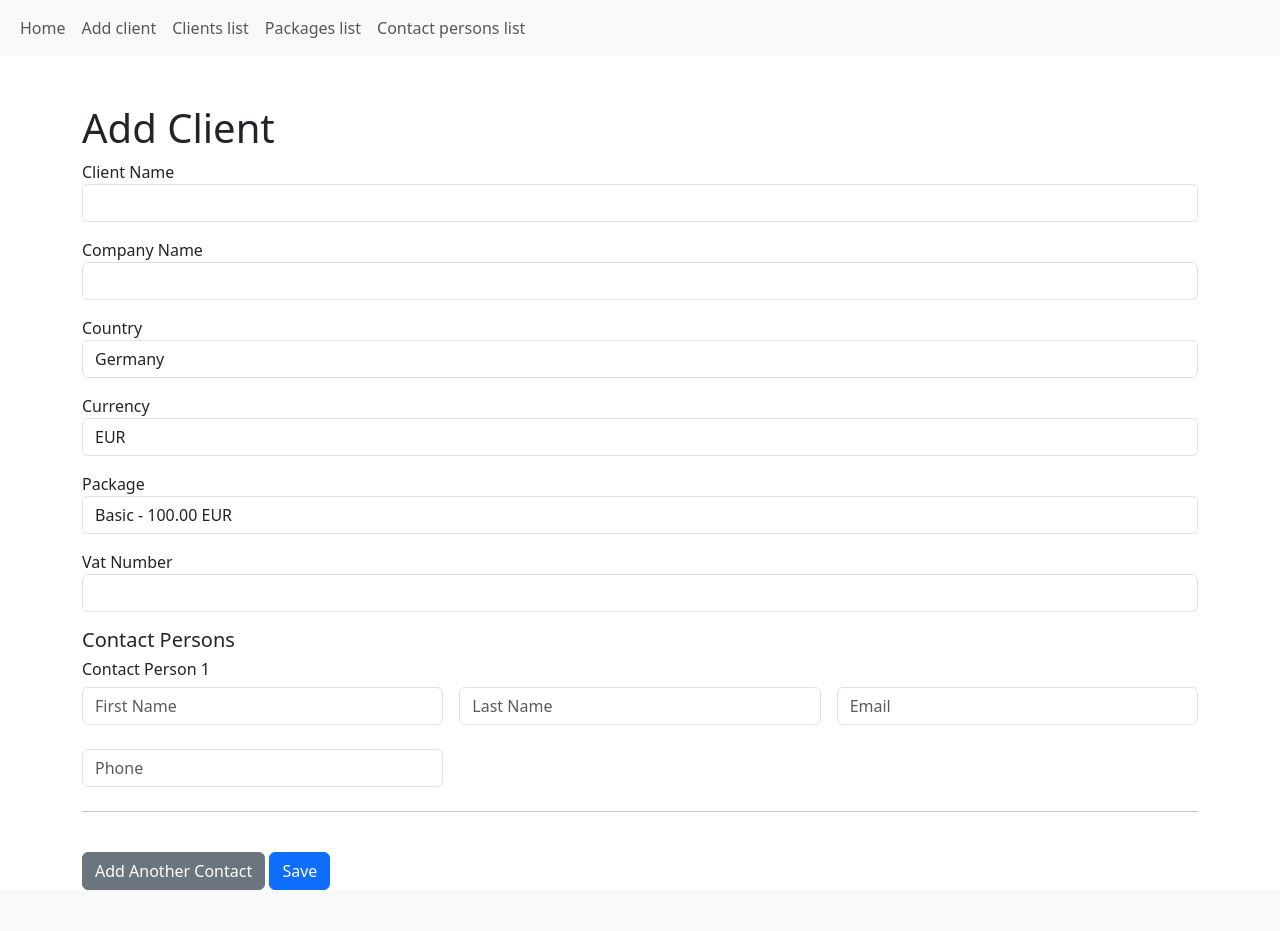
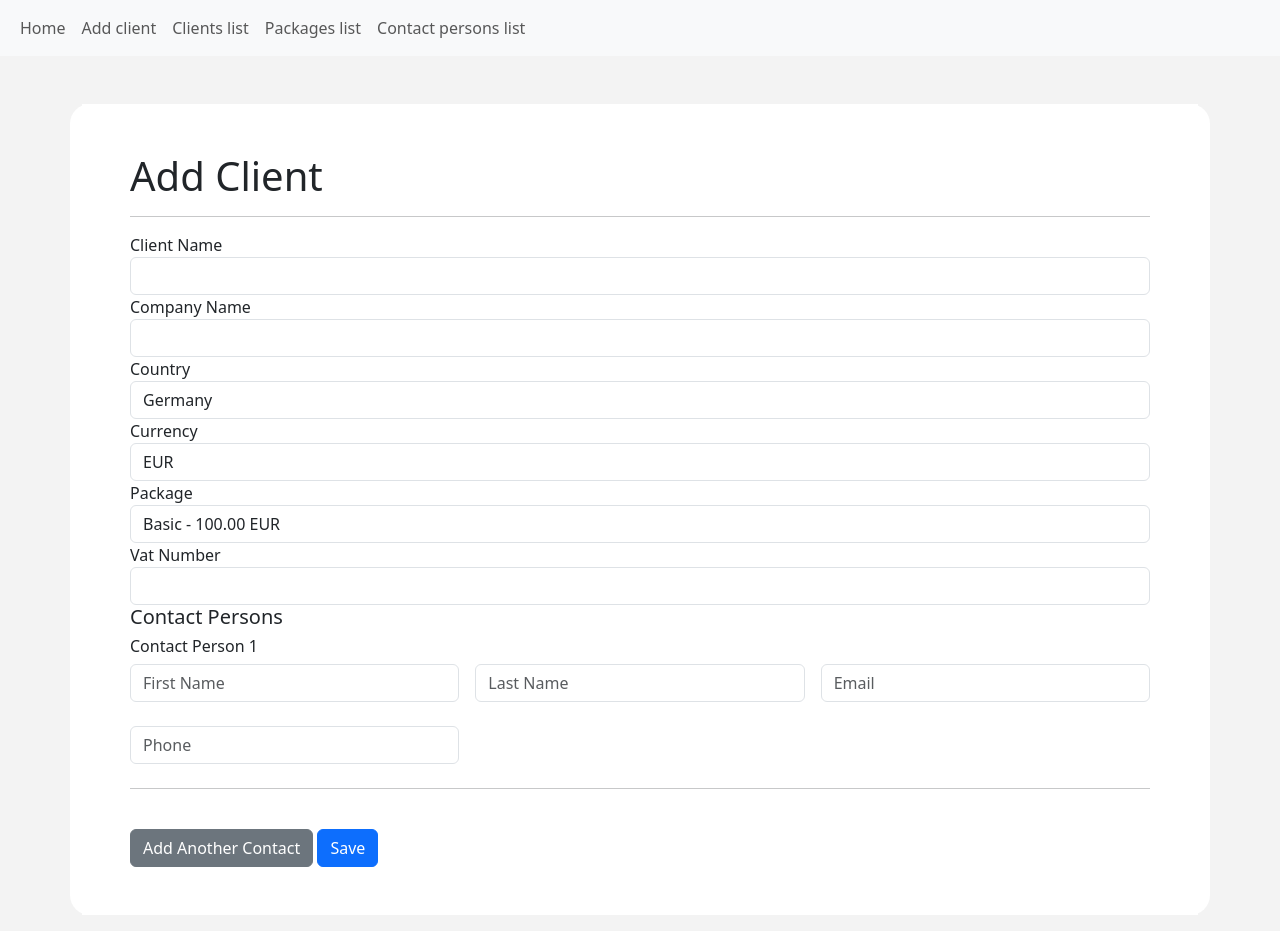
Before and after one commit to lukmak0394/agency_app, a PHP site: page /agency_app/client-form.php in a window 1280 px wide. Before the commit the page ends 890 px from the top, so only its background shows below. Run offline with PHP 8.4, Linux system fonts and the light colour scheme; data comes from the database, SQL or seed files in the repository; data that the repository does not hold is empty; some libraries are stand-ins or nearby versions.

Commit message:
tyling + app url

```diff
--- a/client-form.php
+++ b/client-form.php
@@ -1,35 +1,37 @@
 <?php require_once("./configs/globalconst.php"); ?>
-<?php require_once(SYSROOT.'app.php'); ?>
-<?php require(DOCROOT."layout".DS."header.php"); ?>
+<?php require_once(SYSROOT . 'app.php'); ?>
+<?php require(DOCROOT . "layout" . DS . "header.php"); ?>
 
 <div class="container mt-5">
-    <div class="row">
-        <div class="col-md-12">
+    <div class="row mb-3">
+        <div class="col-12 bg-white border-rounded-20">
+            <div class="px-5 py-5 bg-white">
                 <h1>Add Client</h1>
+                <hr>
                 <div id="response-message"></div>
                 <form action="<?php echo APP_URL; ?>actions/client_add.php" id="add-client-form" method="post">
-                <div class="form-group mb-3">
+                    <div class="form-group d-flex flex-column">
                         <label for="client_name">Client Name</label>
                         <input type="text" class="form-control" id="client_name" name="client_name" required>
                     </div>
-                <div class="form-group mb-3">
+                    <div class="form-group d-flex flex-column">
                         <label for="company_name">Company Name</label>
                         <input type="text" class="form-control" id="company_name" name="company_name" required>
                     </div>
-                <div class="form-group mb-3">
+                    <div class="form-group d-flex flex-column">
                         <label for="country">Country</label>
                         <?php $countries = App::getConf('countries'); ?>
                         <select class="form-control" id="country" name="country" required>
-                        <?php foreach($countries as $k => $v) { ?>
+                            <?php foreach ($countries as $k => $v) { ?>
                                 <option value="<?php echo $k; ?>"><?php echo $v; ?></option>
                             <?php } ?>
                         </select>
                     </div>
-                <div class="form-group mb-3">
+                    <div class="form-group d-flex flex-column">
                         <label for="currency">Currency</label>
                         <?php $currencies = App::getConf('currencies'); ?>
                         <select class="form-control" id="currency" name="currency" required>
-                        <?php foreach($currencies as $k => $v) { ?>
+                            <?php foreach ($currencies as $k => $v) { ?>
                                 <option value="<?php echo $k; ?>"><?php echo $v; ?></option>
                             <?php } ?>
                         </select>
@@ -39,17 +41,17 @@
                     $packages = Package::getPackages();
                     $currencies = App::getConf('currencies');
                     ?>
-                <?php if($packages) { ?>
-                    <div class="form-group mb-3">
+                    <?php if ($packages) { ?>
+                        <div class="form-group d-flex flex-column">
                             <label for="package">Package</label>
                             <select class="form-control" id="package" name="package" required>
-                            <?php foreach($packages as $package) { ?>
+                                <?php foreach ($packages as $package) { ?>
                                     <option value="<?php echo $package['id']; ?>"><?php echo $package['name'] . " - " . $package['price'] . ' ' . $currencies[$package['currency']]; ?></option>
                                 <?php } ?>
                             </select>
                         </div>
                     <?php } ?>
-                <div class="form-group mb-3">
+                    <div class="form-group d-flex flex-column">
                         <label for="vat_number">Vat Number</label>
                         <input type="text" class="form-control" id="vat_number" name="vat_number" required>
                     </div>
@@ -82,15 +84,17 @@
                     <input type="submit" class="btn btn-primary mt-3" value="Save">
                 </form>
             </div>
+
+        </div>
     </div>
 </div>
 
 <!-- Add Dynamic Contact Person Fields -->
 <script>
-    document.addEventListener('DOMContentLoaded', function () {
+    document.addEventListener('DOMContentLoaded', function() {
         let contactPersonIndex = 1;
 
-        document.getElementById('add-contact-person').addEventListener('click', function () {
+        document.getElementById('add-contact-person').addEventListener('click', function() {
             if (contactPersonIndex >= 3) {
                 // Show alert in modal
                 showAlertModal('You can only add up to 3 contact persons.');
@@ -149,10 +153,10 @@
         modal.show();
 
         // Remove modal after it has been closed
-        document.getElementById('alertModal').addEventListener('hidden.bs.modal', function () {
+        document.getElementById('alertModal').addEventListener('hidden.bs.modal', function() {
             this.remove();
         });
     }
 </script>
 
-<?php require(DOCROOT."layout".DS."footer.php"); ?>
+<?php require(DOCROOT . "layout" . DS . "footer.php"); ?>
--- a/configs/db_conf.php
+++ b/configs/db_conf.php
@@ -5,7 +5,7 @@ $db_params = [
     'host' => 'localhost',
     'user' => 'root',
     'pwd' => '',
-    'db' => 'lmdev_agency',
+    'db' => 'agency',
 ];
 
 define("DB_PARAMS", $db_params);
--- a/configs/globalconst.php
+++ b/configs/globalconst.php
@@ -1,6 +1,6 @@
 <?php
 
-define("APP_URL", "http://localhost/widoczni-recruitment-task/");
+define("APP_URL", "http://localhost/agency_app/");
 
 define("DS",DIRECTORY_SEPARATOR);
 define('DOCROOT', str_replace(DS.DS,DS,realpath(dirname(dirname(__FILE__))).DS));
--- a/main.js
+++ b/main.js
@@ -1,6 +1,6 @@
 $(document).ready(() => {
 
-    const APP_URL = "http://localhost/widoczni-recruitment-task/";
+    const APP_URL = "http://localhost/agency_app/";
 
     const ACTIONS = {
         addClient: APP_URL + "actions/client_add.php",
--- a/style.css
+++ b/style.css
@@ -1,3 +1,11 @@
+body {
+    background-color: #f3f3f3;
+}
+
+.border-rounded-20 {
+    border-radius: 20px;
+}
+
 table.dataTable {
     width: 100%;
     border-collapse: collapse;
```
Lines whose indentation alone changed are shown as unchanged.
